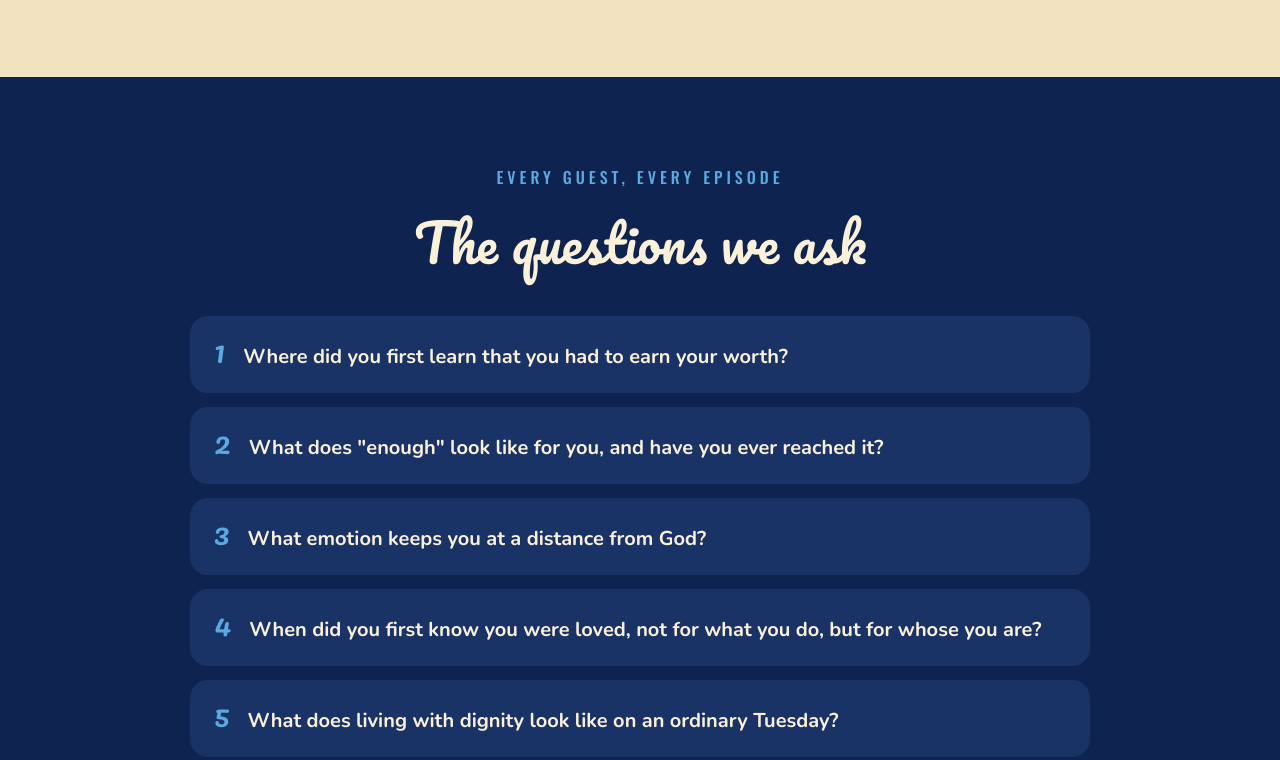
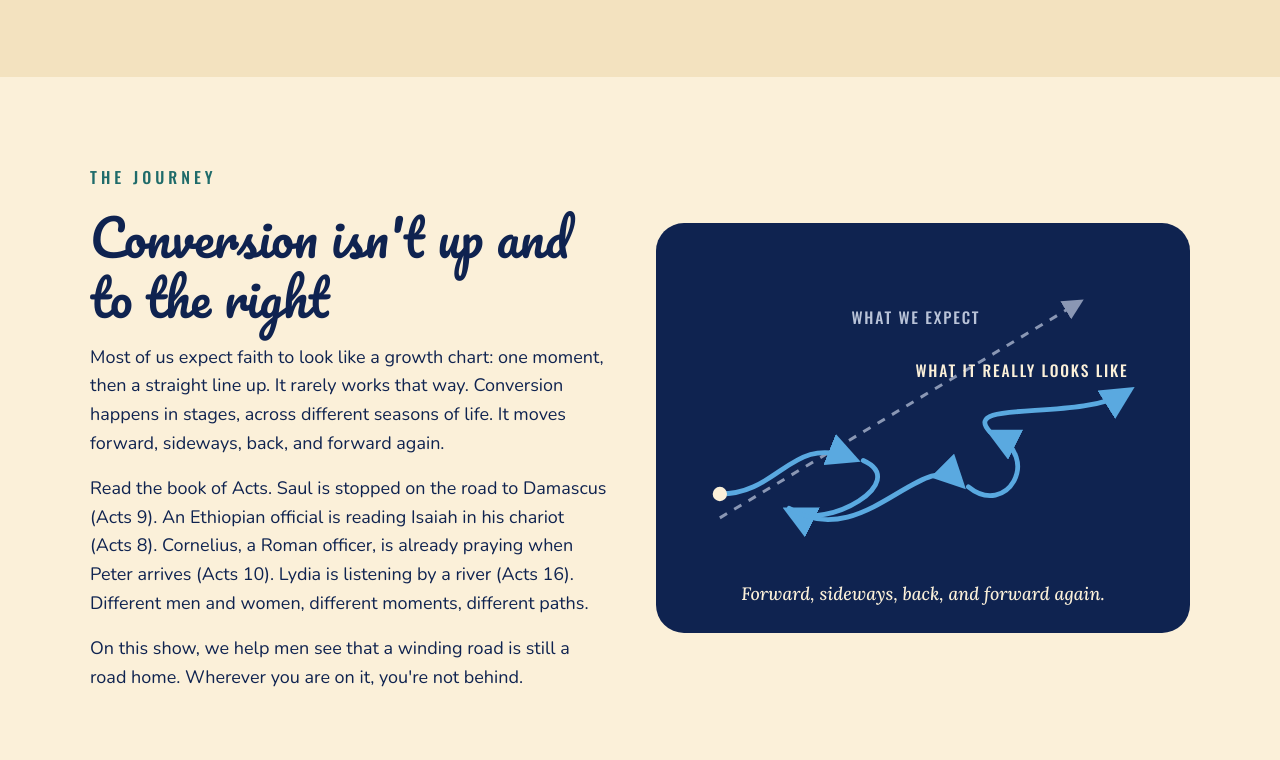
Before and after one commit to metzwilliam68-cyber/billy-metz-show, a plain HTML site: page living-with-dignity.html in a window 1280 px wide. Shown: the part 1753-2513 px from the top of the page. Drawn offline with nearby package versions, Linux system fonts and the light colour scheme.

Commit message:
Add 'Conversion isn't up and to the right' section to Living With Dignity page
Co-Authored-By: Claude Opus 5.5 <noreply@anthropic.com>
Claude-Session: https://claude.ai/code/session_019b5QpcFUBa2qm5SUwcAC42

```diff
--- a/living-with-dignity.html
+++ b/living-with-dignity.html
@@ -84,6 +84,37 @@ a{color:#5AA9E0}a:hover{color:#FBF0D9}
 </div>
 </section>
 
+<!-- Journey -->
+<section id="journey" style="padding: 88px 24px">
+<div style="max-width: 1100px; margin: 0 auto; display: flex; flex-wrap: wrap; align-items: center; gap: 48px">
+<div style="flex: 1 1 420px; display: flex; flex-direction: column; gap: 16px">
+<p style="margin: 0; font-family: 'Oswald', sans-serif; font-size: 16px; letter-spacing: 0.25em; text-transform: uppercase; color: #1F6B6A">The journey</p>
+<h2 style="margin: 0; font-family: 'Pacifico', cursive; font-weight: 400; font-size: clamp(34px, 4.6vw, 50px); line-height: 1.2; color: #0F2350">Conversion isn&#39;t up and to the right</h2>
+<p style="margin: 0">Most of us expect faith to look like a growth chart: one moment, then a straight line up. It rarely works that way. Conversion happens in stages, across different seasons of life. It moves forward, sideways, back, and forward again.</p>
+<p style="margin: 0">Read the book of Acts. Saul is stopped on the road to Damascus (Acts 9). An Ethiopian official is reading Isaiah in his chariot (Acts 8). Cornelius, a Roman officer, is already praying when Peter arrives (Acts 10). Lydia is listening by a river (Acts 16). Different men and women, different moments, different paths.</p>
+<p style="margin: 0">On this show, we help men see that a winding road is still a road home. Wherever you are on it, you&#39;re not behind.</p>
+</div>
+<figure style="flex: 1 1 380px; margin: 0; background: #0F2350; border-radius: 28px; padding: 32px 28px 24px; display: flex; flex-direction: column; gap: 14px">
+<svg role="img" aria-label="Diagram: a dashed straight line rising up and to the right labeled what we expect, compared with a winding path of arrows that loops back and forth labeled what it really looks like" viewBox="0 0 400 260" style="width: 100%; height: auto">
+<defs>
+<marker id="ah" viewBox="0 0 10 10" refX="7" refY="5" markerWidth="7" markerHeight="7" orient="auto-start-reverse"><path d="M0 0 L10 5 L0 10 z" fill="#5AA9E0"></path></marker>
+<marker id="ahc" viewBox="0 0 10 10" refX="7" refY="5" markerWidth="7" markerHeight="7" orient="auto-start-reverse"><path d="M0 0 L10 5 L0 10 z" fill="#8A97B4"></path></marker>
+</defs>
+<path d="M30 220 L330 40" fill="none" stroke="#8A97B4" stroke-width="2.5" stroke-dasharray="7 7" marker-end="url(#ahc)"></path>
+<text x="248" y="58" fill="#B9C3D8" font-family="Oswald, sans-serif" font-size="13" letter-spacing="1.5" text-anchor="end">WHAT WE EXPECT</text>
+<path d="M30 200 C 80 200, 90 150, 140 170" fill="none" stroke="#5AA9E0" stroke-width="4" stroke-linecap="round" marker-end="url(#ah)"></path>
+<path d="M150 172 C 190 190, 120 230, 90 215" fill="none" stroke="#5AA9E0" stroke-width="4" stroke-linecap="round" marker-end="url(#ah)"></path>
+<path d="M88 212 C 150 250, 200 160, 230 190" fill="none" stroke="#5AA9E0" stroke-width="4" stroke-linecap="round" marker-end="url(#ah)"></path>
+<path d="M238 194 C 270 220, 300 170, 260 150" fill="none" stroke="#5AA9E0" stroke-width="4" stroke-linecap="round" marker-end="url(#ah)"></path>
+<path d="M256 148 C 230 120, 330 140, 370 115" fill="none" stroke="#5AA9E0" stroke-width="4" stroke-linecap="round" marker-end="url(#ah)"></path>
+<circle cx="30" cy="200" r="6" fill="#FBF0D9"></circle>
+<text x="372" y="102" fill="#FBF0D9" font-family="Oswald, sans-serif" font-size="13" letter-spacing="1.5" text-anchor="end">WHAT IT REALLY LOOKS LIKE</text>
+</svg>
+<figcaption style="margin: 0; text-align: center; font-family: 'Lora', Georgia, serif; font-style: italic; font-size: 18px; color: #FBF0D9">Forward, sideways, back, and forward again.</figcaption>
+</figure>
+</div>
+</section>
+
 <!-- Questions -->
 <section id="questions" style="background: #0F2350; color: #FBF0D9; padding: 88px 24px">
 <div style="max-width: 900px; margin: 0 auto; display: flex; flex-direction: column; gap: 32px">
```
